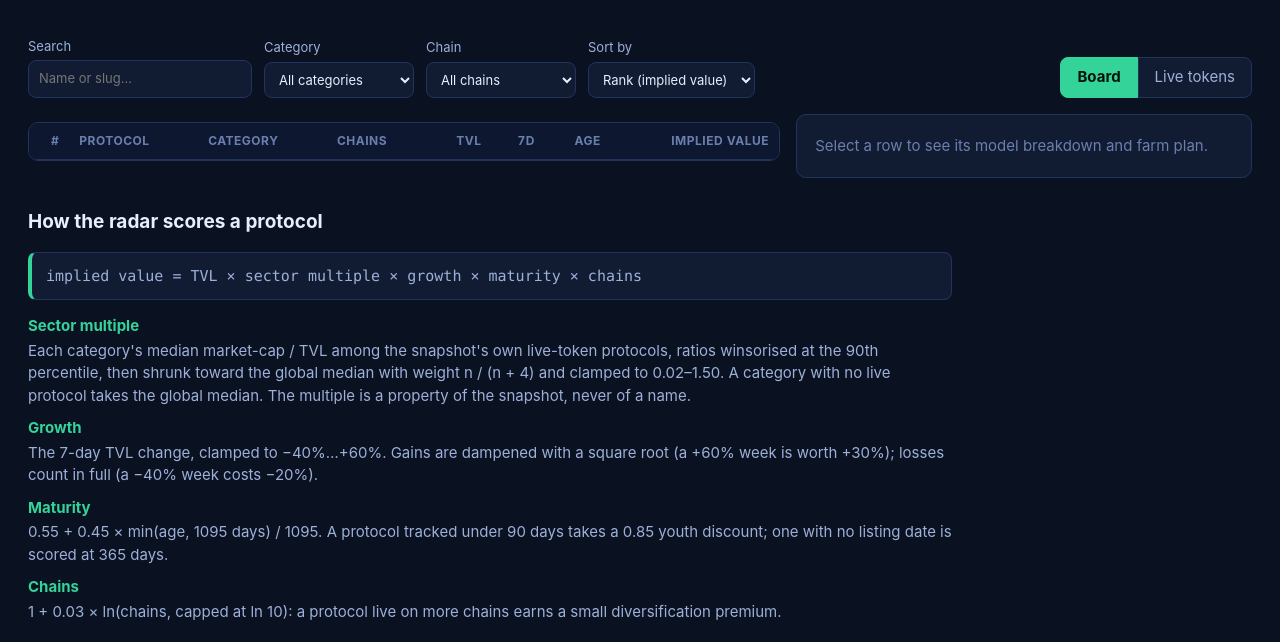
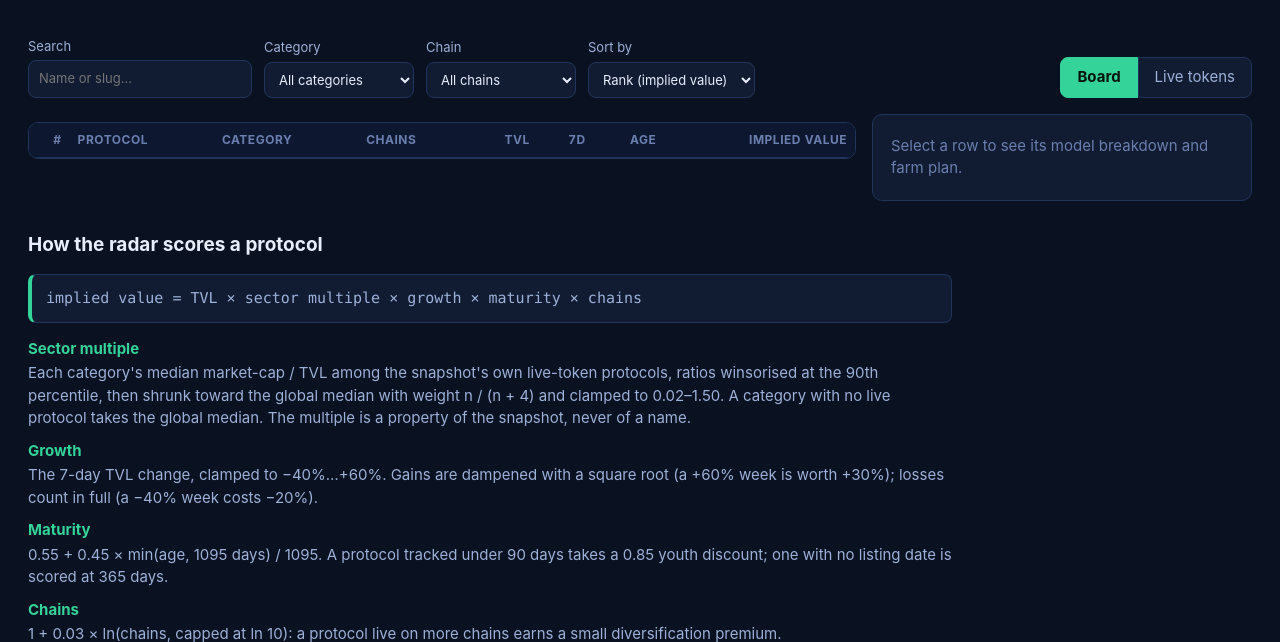
Before and after one commit to drop9490-ship-it/token-radar, a plain HTML site: page dashboard/index.html in a window 1280 px wide. Shown: the part 153-795 px from the top of the page. Drawn offline with Linux system fonts and the light colour scheme.

Commit message:
Dashboard: fit all 8 board columns at 1440px; add real screenshots
- Narrower detail column + 2-chain display + 14px table so the
  Implied Value column is visible without horizontal scrolling
- screenshots/: 3 real headless-Chromium captures (1440x900) —
  board, Steakhouse detail, Risk Curators filtered

```diff
--- a/dashboard/app.css
+++ b/dashboard/app.css
@@ -69,14 +69,14 @@ body {
 .views button.on { background: var(--green); color: #06130c; border-color: var(--green); font-weight: 700; }
 
 .layout {
-  display: grid; grid-template-columns: minmax(0, 1.65fr) minmax(300px, 1fr);
+  display: grid; grid-template-columns: minmax(0, 1fr) minmax(320px, 380px);
   gap: 16px; padding: 0 28px; align-items: start;
 }
 .board-wrap { min-width: 0; }
 .count { color: var(--dim); margin: 0 0 8px; font-size: 13px; }
 .table-scroll { overflow-x: auto; border: 1px solid var(--line); border-radius: 10px; }
-table { width: 100%; border-collapse: collapse; background: var(--panel); }
-th, td { padding: 9px 10px; text-align: left; border-bottom: 1px solid var(--line); white-space: nowrap; }
+table { width: 100%; border-collapse: collapse; background: var(--panel); font-size: 14px; }
+th, td { padding: 8px 8px; text-align: left; border-bottom: 1px solid var(--line); white-space: nowrap; }
 th { color: var(--faint); font-size: 12px; text-transform: uppercase; letter-spacing: .5px; position: sticky; top: 0; background: var(--panel-2); }
 td.num, th.num { text-align: right; font-variant-numeric: tabular-nums; }
 tbody tr { cursor: pointer; }
--- a/dashboard/app.js
+++ b/dashboard/app.js
@@ -127,7 +127,7 @@
       '<td class="num">' + r.rank + '</td>' +
       '<td><span class="name">' + esc(r.name) + '</span>' + badge + '<br><span class="slug">' + esc(r.slug) + '</span></td>' +
       '<td>' + (r.category ? '<span class="pill">' + esc(r.category) + '</span>' : '—') + '</td>' +
-      '<td>' + esc(r.chains.slice(0, 3).join(', ')) + (r.chains.length > 3 ? ' +' + (r.chains.length - 3) : '') + '</td>' +
+      '<td>' + esc(r.chains.slice(0, 2).join(', ')) + (r.chains.length > 2 ? ' +' + (r.chains.length - 2) : '') + '</td>' +
       '<td class="num">' + money(r.tvl_usd) + '</td>' +
       '<td class="num ' + chgCls + '">' + pct(chg) + '</td>' +
       '<td class="num">' + ageText(r.age_days) + '</td>' +
@@ -158,7 +158,7 @@
         '<td class="num">' + (i + 1) + '</td>' +
         '<td><span class="name">' + esc(p.name) + '</span><br><span class="slug">' + esc(p.slug) + '</span></td>' +
         '<td>' + (p.category ? '<span class="pill">' + esc(p.category) + '</span>' : '—') + '</td>' +
-        '<td>' + esc(p.chains.slice(0, 3).join(', ')) + (p.chains.length > 3 ? ' +' + (p.chains.length - 3) : '') + '</td>' +
+        '<td>' + esc(p.chains.slice(0, 2).join(', ')) + (p.chains.length > 2 ? ' +' + (p.chains.length - 2) : '') + '</td>' +
         '<td class="num">' + money(p.tvl_usd) + '</td>' +
         '<td class="num ' + chgCls + '">' + pct(chg) + '</td>' +
         '<td class="num">—</td>' +
```
Also changed, not shown: screenshots/1-board.png (added), screenshots/2-detail.png (added), screenshots/3-filtered.png (added).
